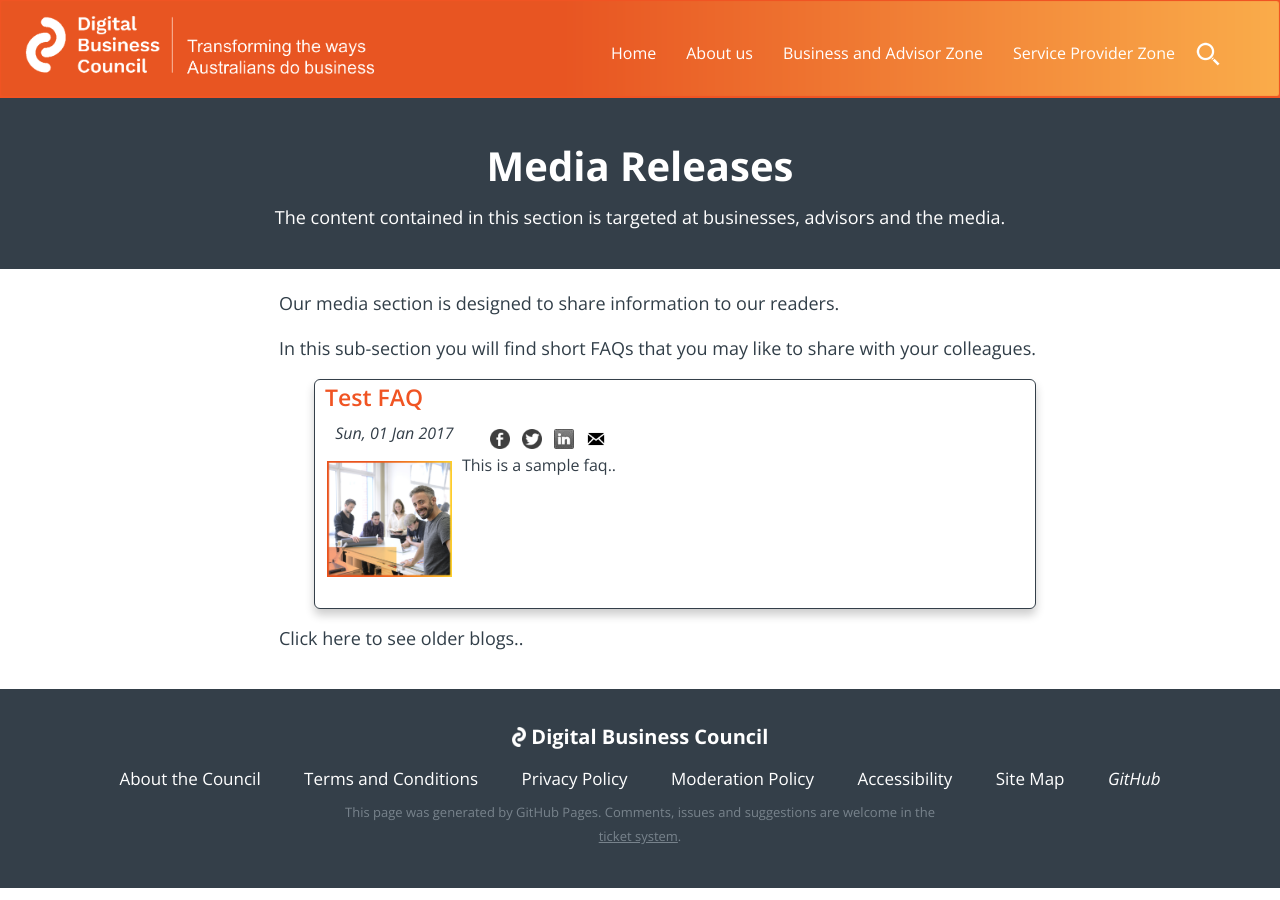
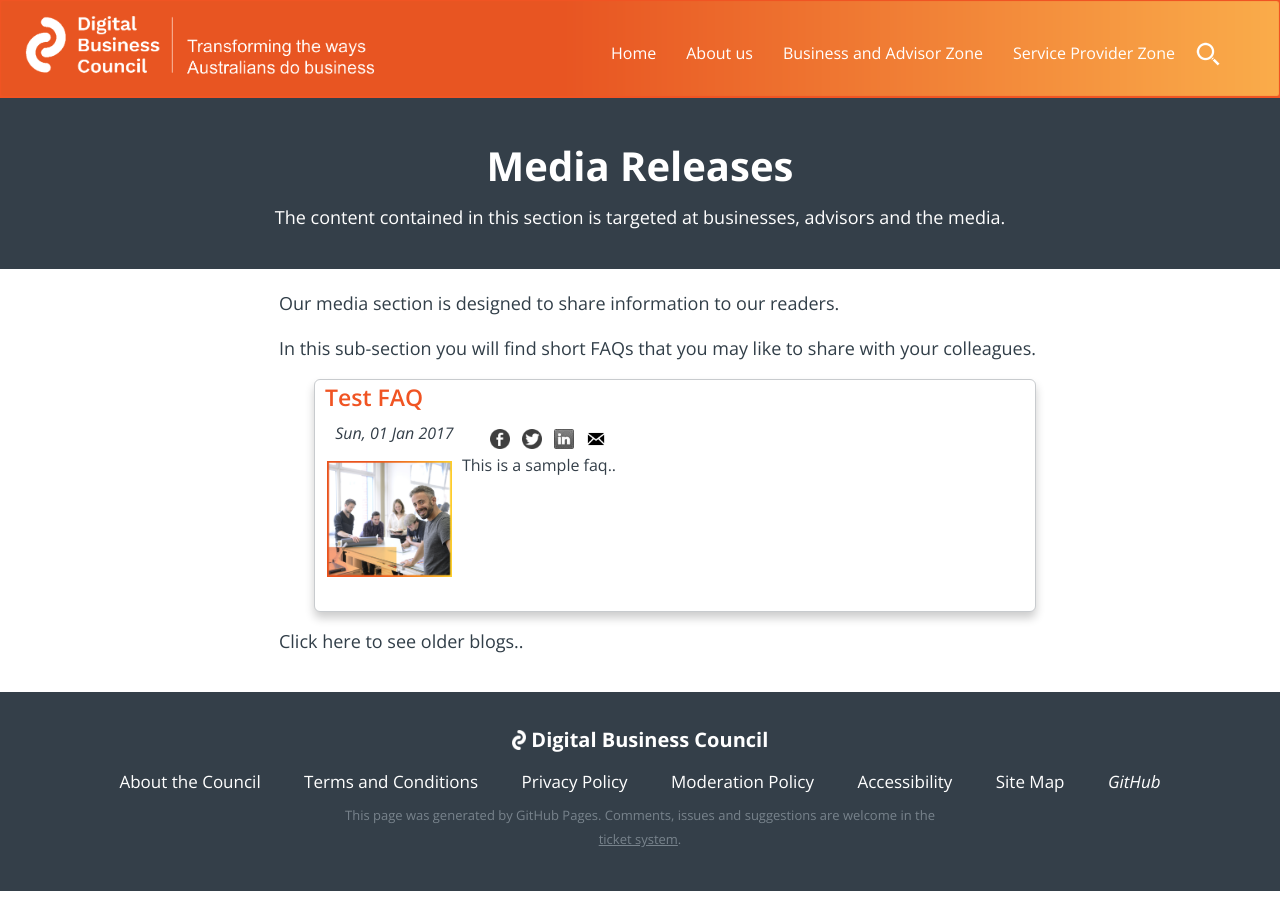
Before and after one commit to Digital-Business-Council/Digital-Business-Council.github.io, a Jekyll site: the page built from pages/business-zone/blogs/faq-landing-page.md, in a window 1280 px wide. Built offline with Jekyll 4.4.1, drawn with Linux system fonts in a browser that asks for light colours.

Commit message:
Update _common.scss

```diff
--- a/_sass/_common.scss
+++ b/_sass/_common.scss
@@ -154,10 +154,10 @@
     padding-top:3px;
     padding-right:10px;
     padding-left:10px;
-    padding-bottom:0px;
-    margin-bottom:3px;
+    padding-bottom:3px;
+    margin-bottom:10px;
     text-align:left;
-    border: 1px solid $dbc-secondary;
+    border: 1px solid #c8cbce;
     box-shadow: 0px 6px 10px 0px rgba(0,0,0,0.2);
 
   .social-img{    -webkit-filter: grayscale(100%); /* Safari 6.0 - 9.0 */
```
